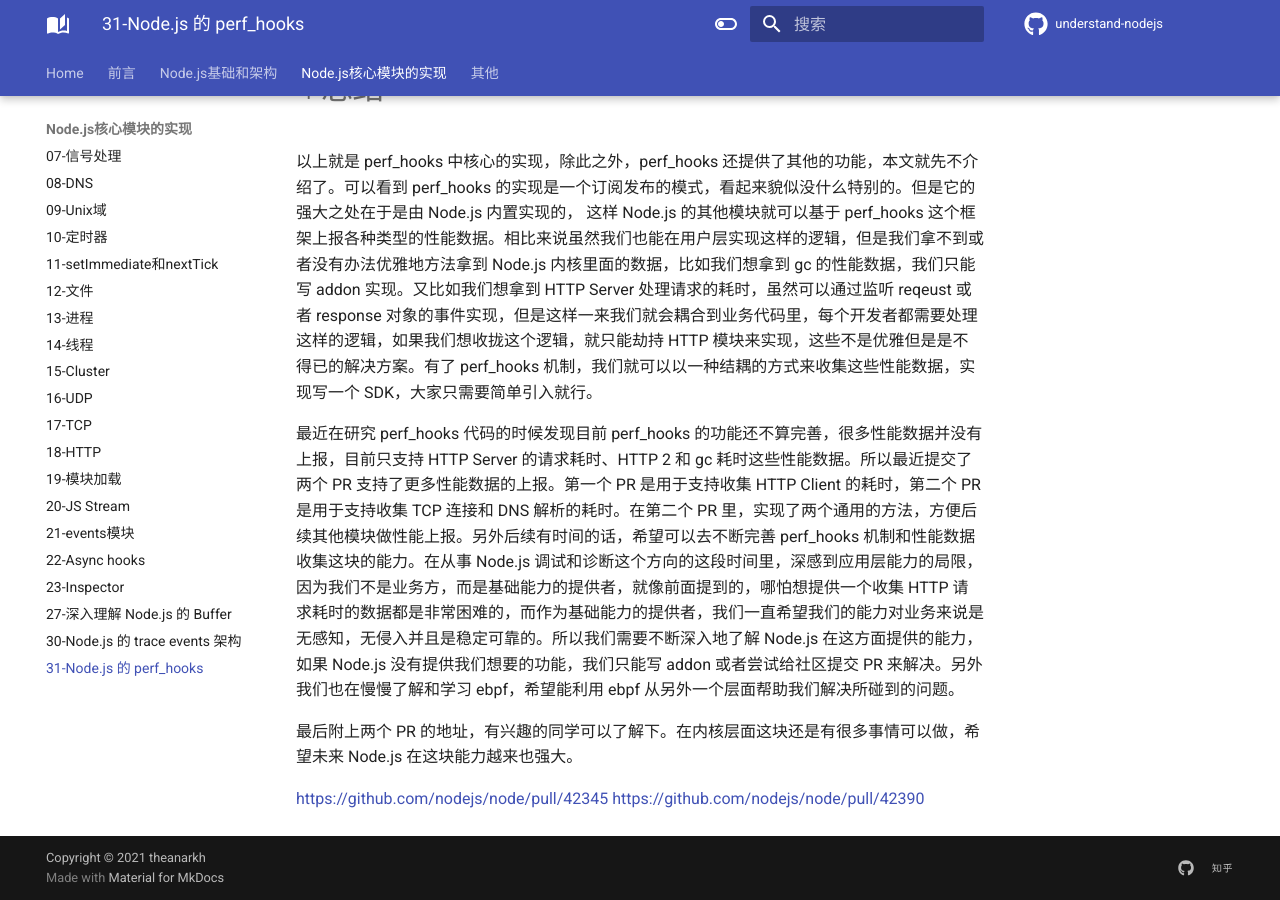
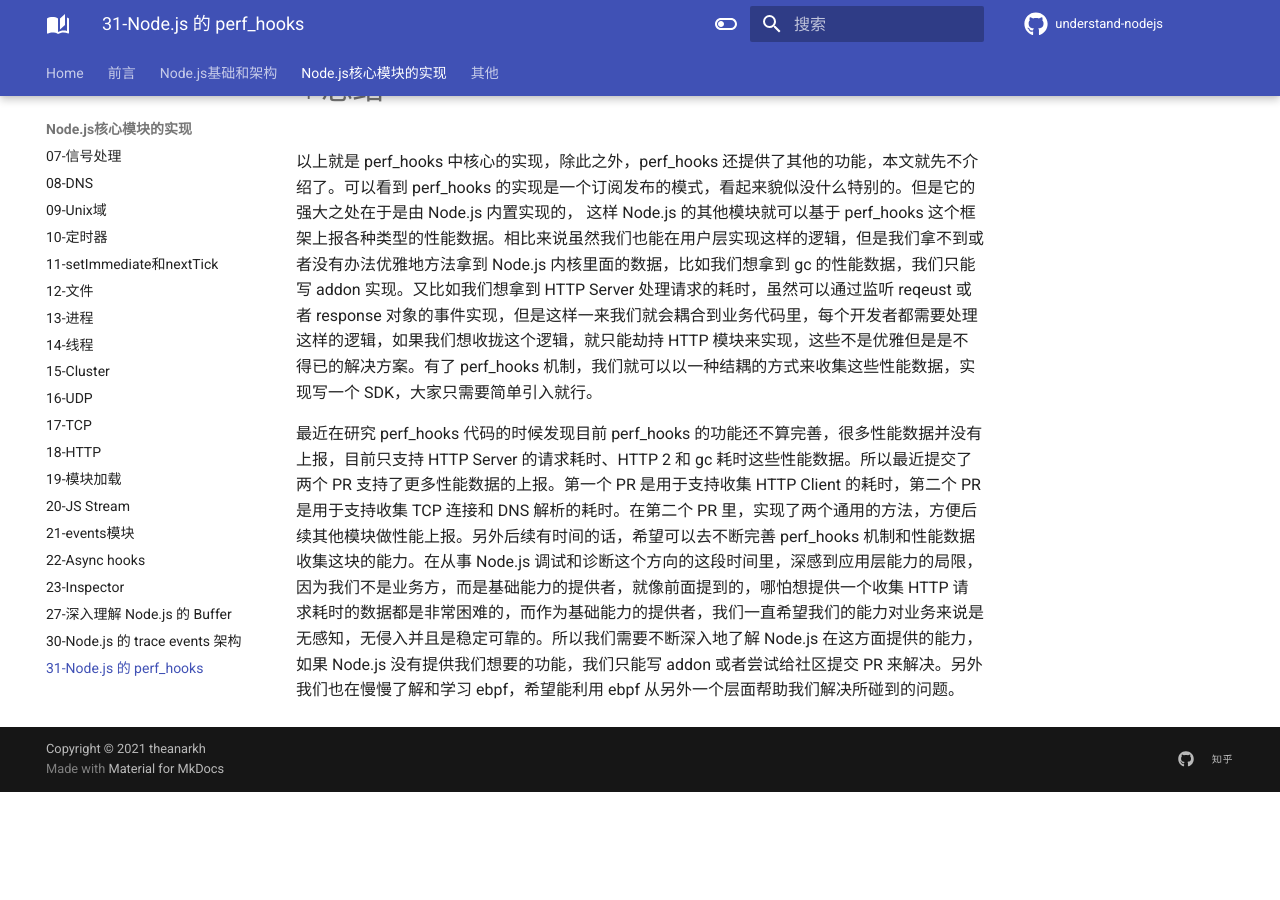
Before and after one commit to theanarkh/understand-nodejs, an MkDocs documentation site: the page built from docs/chapter31-Node.js 的 perf_hooks.md, in a window 1280 px wide and 900 px high, scrolled down 7488 px. Built offline with MkDocs 1.6.1 and Material for MkDocs 9.7.7, drawn with Linux system fonts in a browser that asks for light colours; comment, search, counter and statistics services are not loaded; after the commit the page ends 8280 px from its top, so only the background shows below that.

Commit message:
Update chapter31-Node.js 的 perf_hooks.md

```diff
--- a/docs/chapter31-Node.js 的 perf_hooks.md
+++ b/docs/chapter31-Node.js 的 perf_hooks.md
@@ -317,8 +317,3 @@
 以上就是 perf_hooks 中核心的实现，除此之外，perf_hooks 还提供了其他的功能，本文就先不介绍了。可以看到 perf_hooks 的实现是一个订阅发布的模式，看起来貌似没什么特别的。但是它的强大之处在于是由 Node.js 内置实现的， 这样 Node.js 的其他模块就可以基于 perf_hooks 这个框架上报各种类型的性能数据。相比来说虽然我们也能在用户层实现这样的逻辑，但是我们拿不到或者没有办法优雅地方法拿到 Node.js 内核里面的数据，比如我们想拿到 gc 的性能数据，我们只能写 addon 实现。又比如我们想拿到 HTTP Server 处理请求的耗时，虽然可以通过监听 reqeust 或者 response 对象的事件实现，但是这样一来我们就会耦合到业务代码里，每个开发者都需要处理这样的逻辑，如果我们想收拢这个逻辑，就只能劫持 HTTP 模块来实现，这些不是优雅但是是不得已的解决方案。有了 perf_hooks 机制，我们就可以以一种结耦的方式来收集这些性能数据，实现写一个 SDK，大家只需要简单引入就行。
 
 最近在研究 perf_hooks 代码的时候发现目前 perf_hooks 的功能还不算完善，很多性能数据并没有上报，目前只支持 HTTP Server 的请求耗时、HTTP 2 和 gc 耗时这些性能数据。所以最近提交了两个 PR 支持了更多性能数据的上报。第一个 PR 是用于支持收集 HTTP Client 的耗时，第二个 PR 是用于支持收集 TCP 连接和 DNS 解析的耗时。在第二个 PR 里，实现了两个通用的方法，方便后续其他模块做性能上报。另外后续有时间的话，希望可以去不断完善 perf_hooks 机制和性能数据收集这块的能力。在从事 Node.js 调试和诊断这个方向的这段时间里，深感到应用层能力的局限，因为我们不是业务方，而是基础能力的提供者，就像前面提到的，哪怕想提供一个收集 HTTP 请求耗时的数据都是非常困难的，而作为基础能力的提供者，我们一直希望我们的能力对业务来说是无感知，无侵入并且是稳定可靠的。所以我们需要不断深入地了解 Node.js 在这方面提供的能力，如果 Node.js 没有提供我们想要的功能，我们只能写 addon 或者尝试给社区提交 PR 来解决。另外我们也在慢慢了解和学习 ebpf，希望能利用 ebpf 从另外一个层面帮助我们解决所碰到的问题。
-
-最后附上两个 PR 的地址，有兴趣的同学可以了解下。在内核层面这块还是有很多事情可以做，希望未来 Node.js 在这块能力越来也强大。
-
-https://github.com/nodejs/node/pull/42345
-https://github.com/nodejs/node/pull/42390
```
